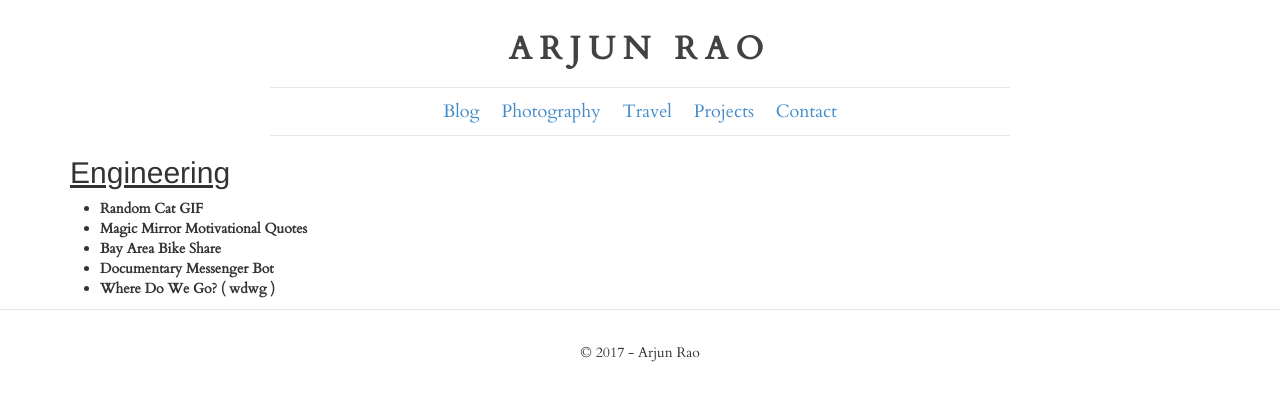
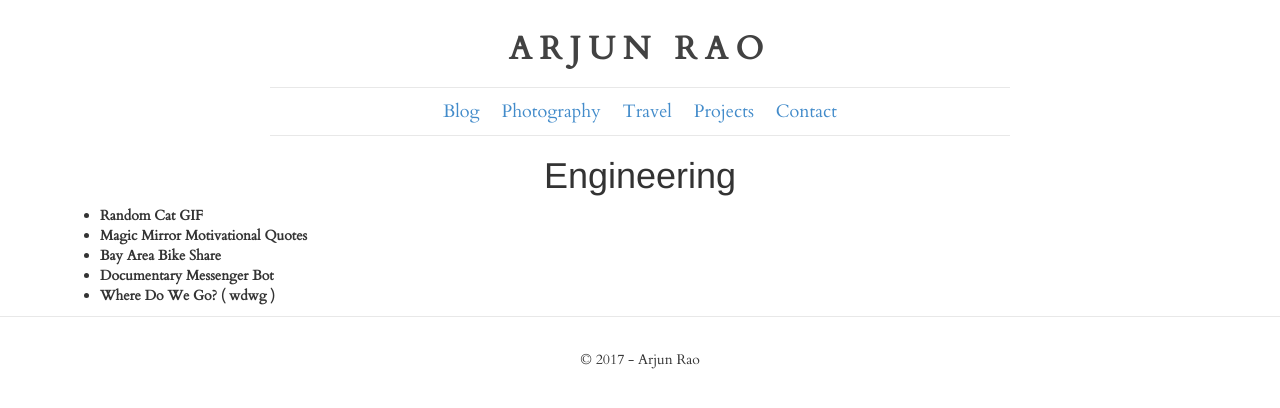
Before and after one commit to arjunrao87/arjunrao.co-v1, a Jekyll site: the page built from projects/index.html, in a window 1280 px wide. Shown: the top 408 px of the page. Built offline with Jekyll 4.4.1, drawn with Linux system fonts in a browser that asks for light colours; some web fonts are replaced.

Commit message:
Altering home page

```diff
--- a/_includes/projects.html
+++ b/_includes/projects.html
@@ -1,5 +1,5 @@
 <div>
-  <h2>Engineering</h2>
+  <h1>Engineering</h1>
   <ul>
     <li><strong>Random Cat GIF</strong></li>
     <li><strong>Magic Mirror Motivational Quotes</strong></li>
```
